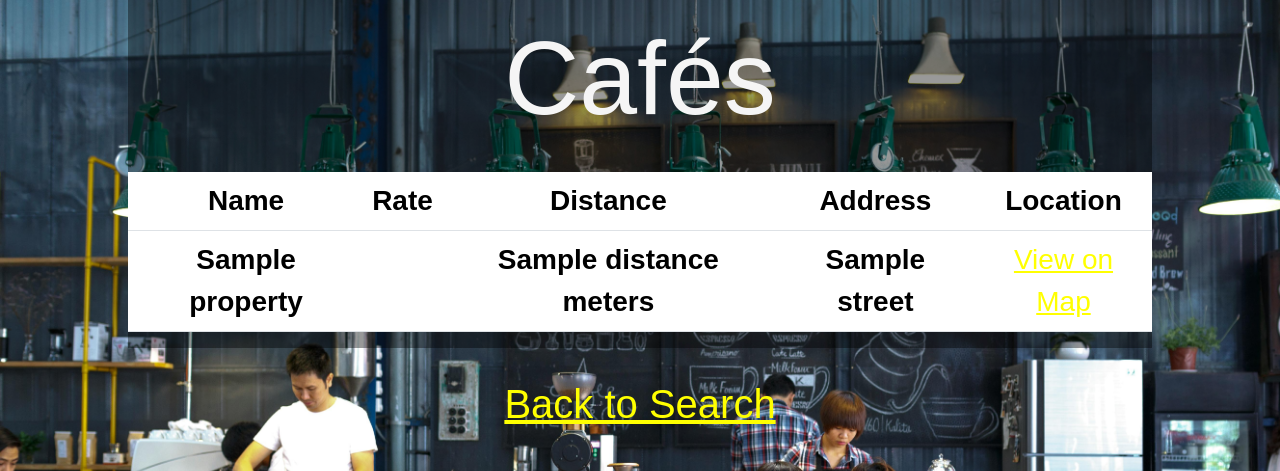
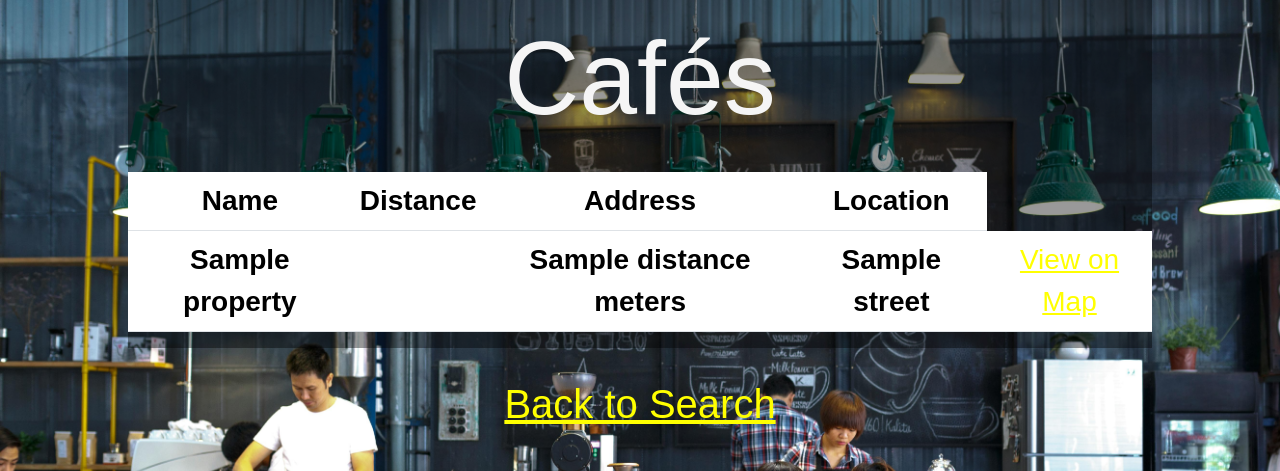
Before and after one commit to Kasra36/shoffee-cup, a Flask app: template templates/search-result.html in a window 1280 px wide. Shown: the part 48-519 px from the top of the page. Run offline with Flask 3, Linux system fonts and the light colour scheme; the template is opened without the code that fills it: most values are stand-ins (such as "Sample title", 1, 10 or a date in 2020); some libraries are stand-ins or nearby versions; some web fonts are replaced.

Commit message:
Last commit

```diff
--- a/templates/search-result.html
+++ b/templates/search-result.html
@@ -16,7 +16,6 @@
         <thead>
           <tr>
             <th scope="col">Name</th>
-            <th scope="col">Rate</th>
             <th scope="col">Distance</th>
             <th scope="col">Address</th>
             <th scope="col">Location</th>
```
